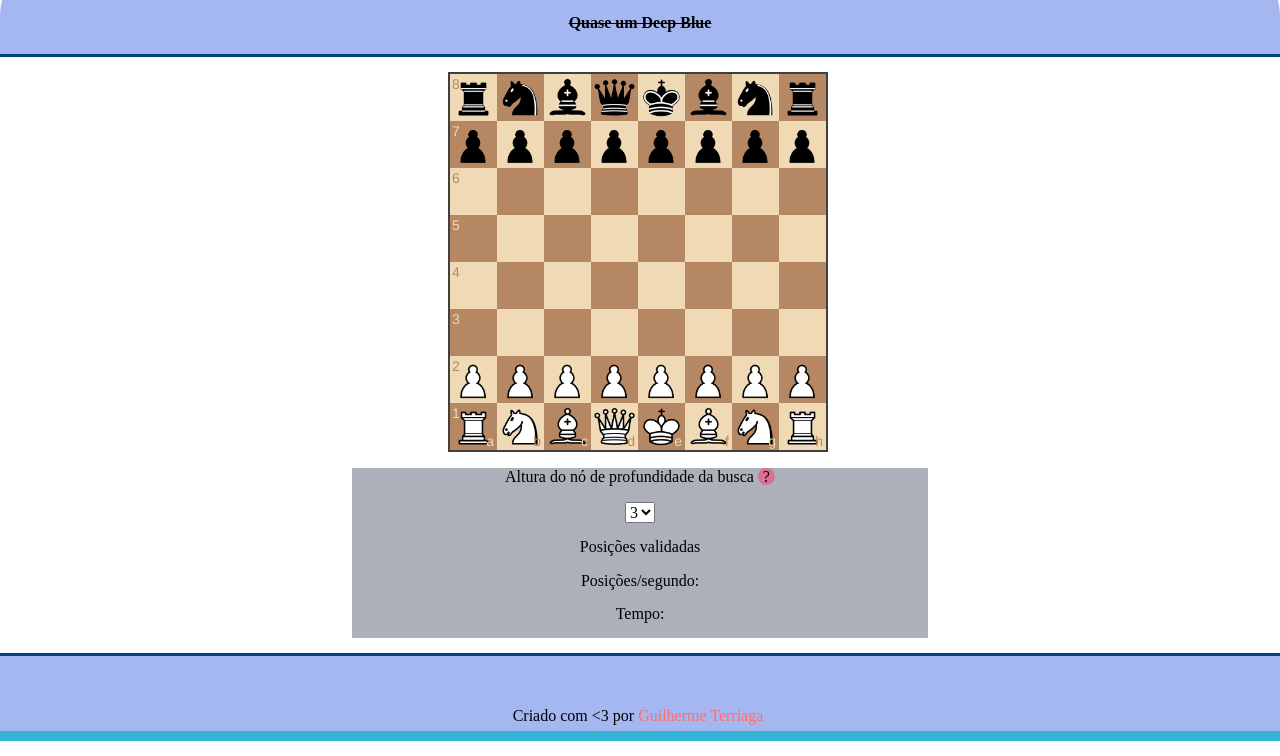
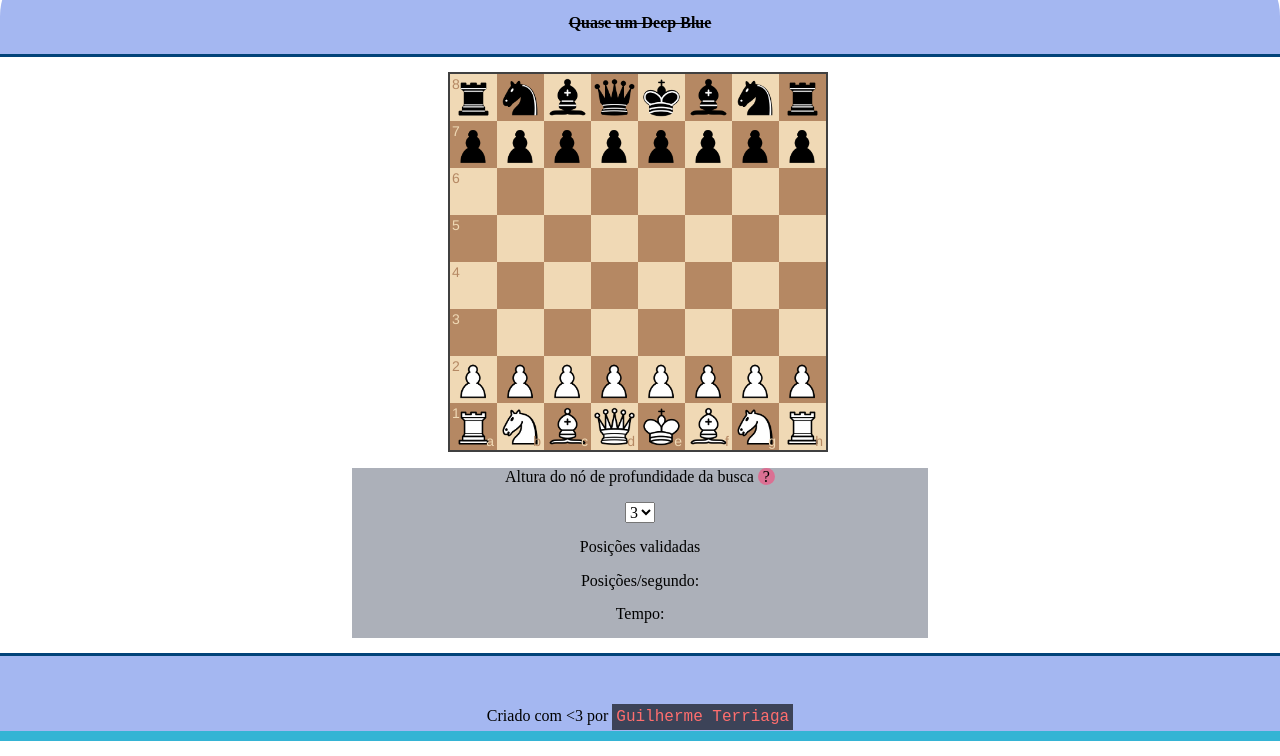
Before and after one commit to GuilhermeTerriaga/AI-with-Chess, a website: page index.html in a window 1280 px wide. In both pictures the pointer is over the link "Guilherme Terriaga". Shown: the part 44-800 px from the top of the page. Drawn offline with Linux system fonts and the light colour scheme; a small style sheet from the web is missing.

Commit message:
added some visual improvements

```diff
--- a/css/style.css
+++ b/css/style.css
@@ -92,7 +92,8 @@ margin-bottom: 0;
 
 #author:hover {
     color: rgb(255, 110, 110);
-    background-color: transparent;
+    background-color: rgba(0, 0, 0, 0.63);
+    transition: 1s;
 }
 
 #author:active {
@@ -100,6 +101,7 @@ margin-bottom: 0;
 }
 
 a {
+    font-family: Hack, monospace;
     text-decoration: none;
     padding: 5px 10px;
 }
--- a/index.html
+++ b/index.html
@@ -5,7 +5,6 @@
     <title>Deep Kind of Blue</title>
     <link rel="stylesheet" href="lib/chessboardjs/css/chessboard-0.3.0.min.css">
     <link rel="stylesheet" href="css/style.css">
-    <link rel='stylesheet' href='//cdn.jsdelivr.net/npm/hack-font@3.3.0/build/web/hack-subset.css'>
     <link rel="stylesheet" href="./css/normalize.css/normalize.css">
     <meta charset="utf-8">
     <meta name="viewport" content="width=device-width, initial-scale=1, shrink-to-fit=no">
@@ -39,7 +38,7 @@
             <div id="move-history" class="dados move-history"></div>
         </div>
         <footer>
-            <p class="footer-text">Criado com &lt;3 por<a id="author" href="https://github.com/GuilhermeTerriaga">Guilherme
+            <p class="footer-text">Criado com &lt;3 por <a id="author" href="https://github.com/GuilhermeTerriaga">Guilherme
                     Terriaga</a></p>
         </footer>
     </div>
```
